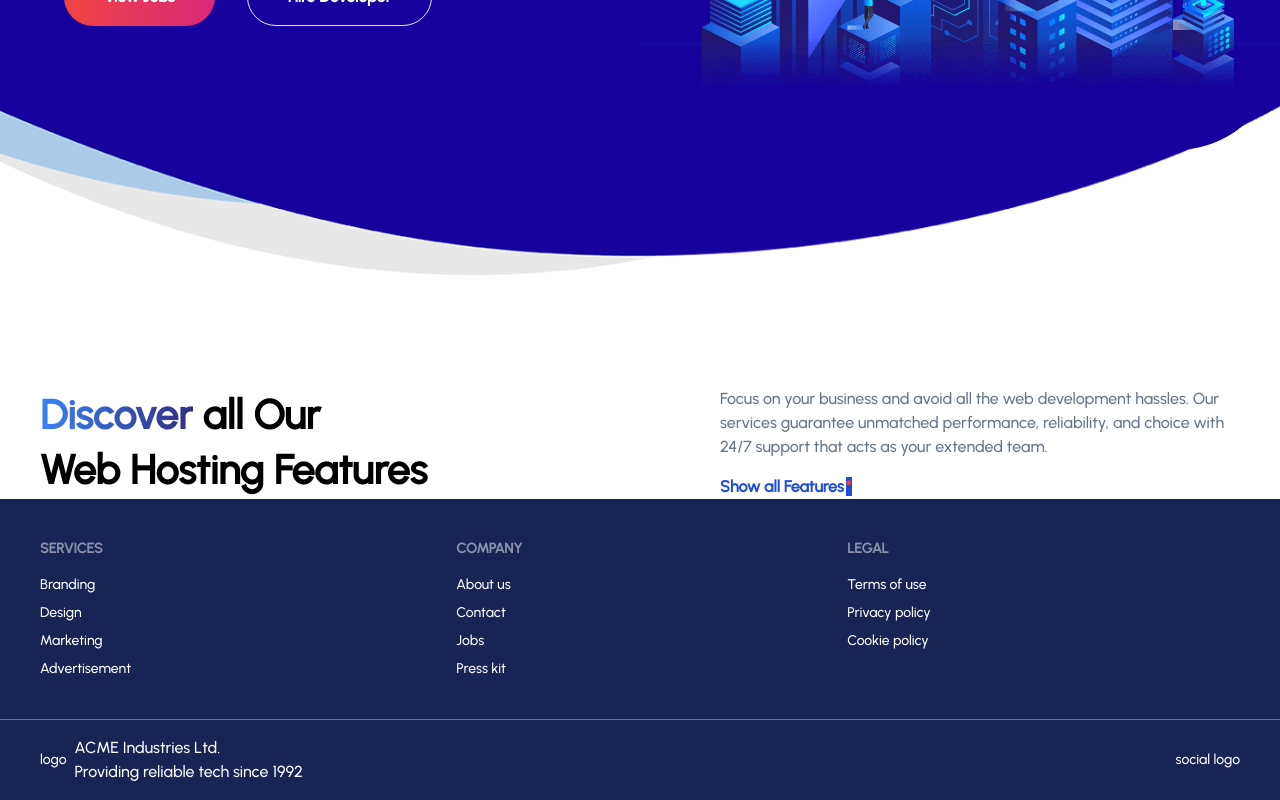
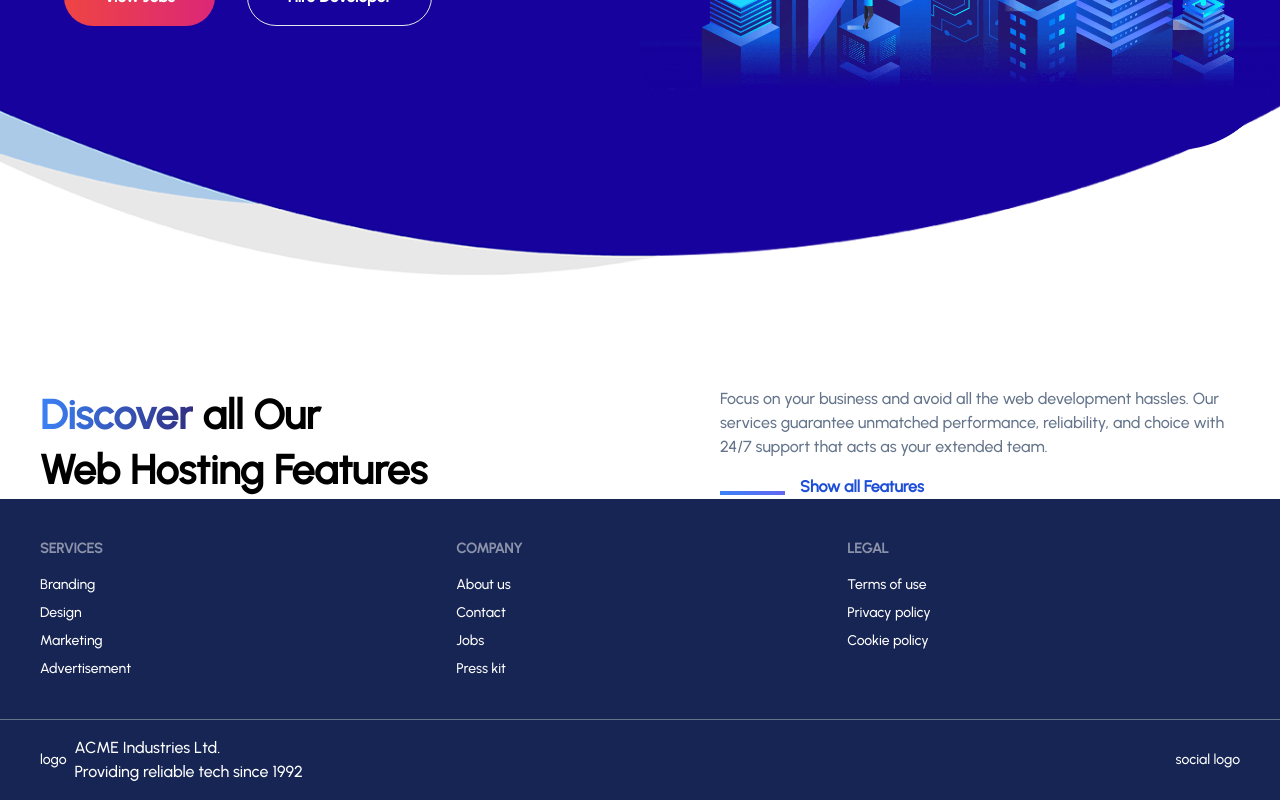
Before and after one commit to tusharshaha/web-market, a Next.js app in the folder frontend/: page / in a window 1280 px wide. Shown: the part 575-1375 px from the top of the page. Built offline with nearby package versions, Linux system fonts and the light colour scheme.

Commit message:
added pseudo class on feature

```diff
--- a/frontend/components/Home/Features.tsx
+++ b/frontend/components/Home/Features.tsx
@@ -1,3 +1,4 @@
+import Link from 'next/link';
 import React from 'react';
 
 const Features: React.FC = () => {
@@ -10,7 +11,7 @@ const Features: React.FC = () => {
         </div>
         <div className='ml-20'>
           <p className='text-slate-500'>Focus on your business and avoid all the web development hassles. Our services guarantee unmatched performance, reliability, and choice with 24/7 support that acts as your extended team.</p>
-          <a className="mt-4 text-blue-700 font-semibold after:content-['*'] after:ml-0.5 after:text-red-500 after:h-1 after:w-[50px] after:bg-blue-700 block">Show all Features</a>
+          <Link href='' className="mt-4 text-blue-700 font-semibold mark">Show all Features</Link>
         </div>
       </div>
     </div>
--- a/frontend/styles/globals.css
+++ b/frontend/styles/globals.css
@@ -35,6 +35,10 @@
   }
 }
 
+.cus-container {
+  @apply container mx-auto px-10
+}
+
 .hero-bg {
   @apply bg-[url('/images/hero-bg.png')] bg-no-repeat bg-right-bottom pt-[80px] pb-[210px] bg-cover h-[850px] overflow-hidden;
 }
@@ -47,9 +51,10 @@
   @apply transition-all duration-300 border hover:border-blue-600 hover:bg-blue-500 py-4 px-10 rounded-full;
 }
 
-.cus-container {
-  @apply container mx-auto px-10
+.mark {
+  @apply before:content-['']  before:text-red-500 before:left-[0px] before:h-1 before:w-[65px] before:bottom-1 before:bg-gradient-to-r before:from-blue-500 before:to-indigo-500 before:absolute relative block pl-20
 }
+
 
 :root {
   --max-width: 1100px;
```
